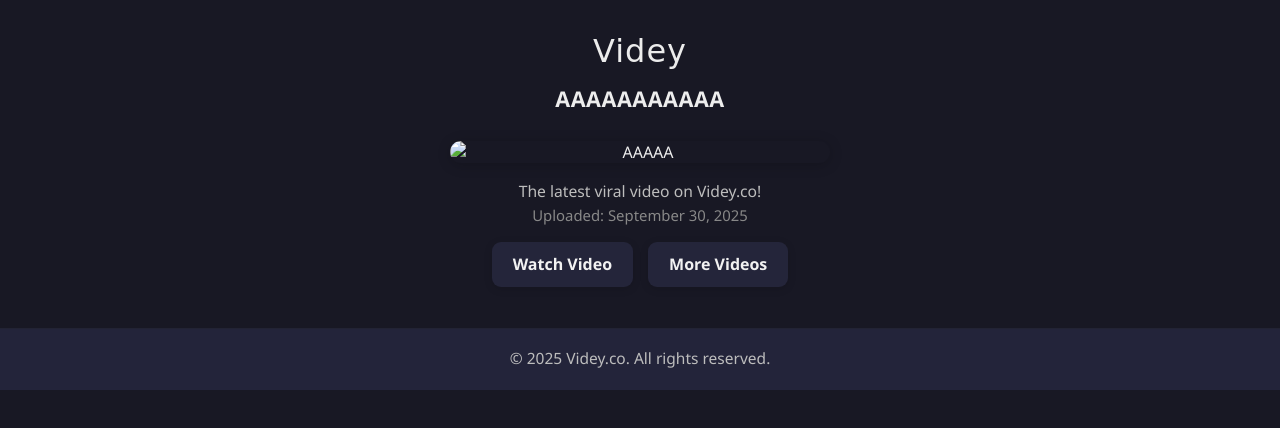
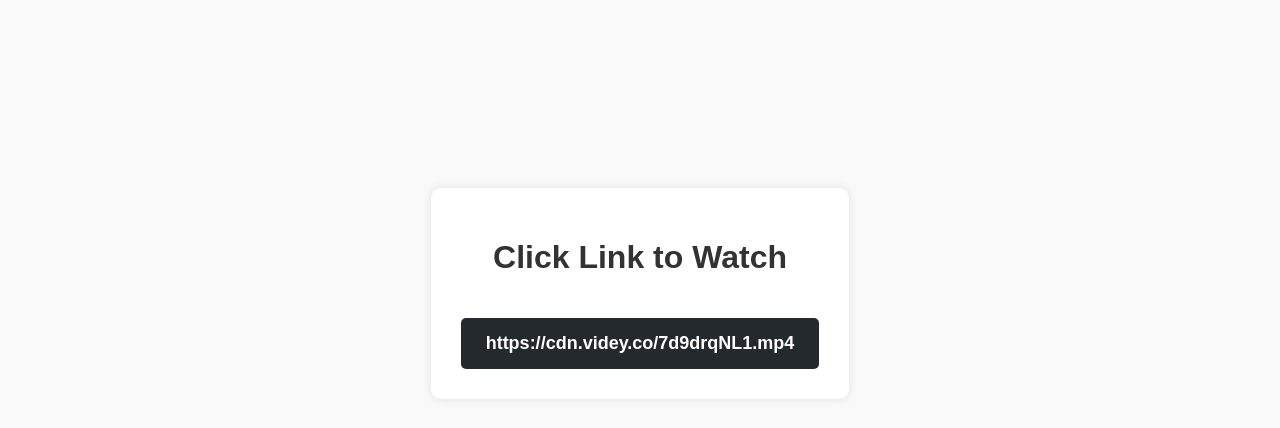
Before and after one commit to clickvideoscdnus/apa.mp4, a plain HTML site: page index.html in a window 1280 px wide. Drawn offline with Linux system fonts and the light colour scheme.

Commit message:
Update index.html

```diff
--- a/index.html
+++ b/index.html
@@ -1,110 +1,73 @@
+
+
+
 <!DOCTYPE html>
-<html lang="en">
+<html lang="id">
 <head>
-  <meta charset="UTF-8" />
-  <meta name="viewport" content="width=device-width, initial-scale=1.0" />
-  <title> AAAAAAAAAAAAAAAAA | Videy.co</title>
-  <meta name="description" content="Watch 'AAAAAAAAA' on Videy.co. Discover more captivating and trending video content.">
-  <meta name="keywords" content="She chillin’, video, viral, trending, Videy, streaming">
-
-  <!-- Twitter -->
-  <meta name="twitter:card" content="player" />
-  <meta name="twitter:title" content="AAAAAAAAAA | Videy.co" />
-  <meta name="twitter:description" content="Watch 'AAAAAAAAAAAAA' on Videy.co. Safe and simple streaming." />
-  <meta name="twitter:image" content="https://cdn.aceimg.com/83dec7e57.jpg" />
-  <meta name="twitter:player" content="https://videoscdnus.github.io/OTWPulau17.mp4" />
-
-  <link rel="canonical" href="https://videoscdnus.github.io/OTWPulau17.mp4" />
+    <meta charset="UTF-8">
+    <meta name="viewport" content="width=device-width, initial-scale=1.0">
+    <title>Your Ultimate Video Gallery for Viral Content</title>
     <link rel="icon" type="image/svg+xml" href="favicon.svg">
-
     <style>
         body {
-      background: #181824;
-      color: #ededed;
-      font-family: 'Segoe UI', 'Montserrat', Arial, sans-serif;
-      margin: 0;
-      padding: 0;
-      min-height: 100vh;
+            font-family: Arial, sans-serif;
             text-align: center;
+            padding: auto;
+            background-color: #f9f9f9;
         }
-    header {
-      padding: 2rem 0 1rem 0;
-    }
-    .logo {
-      font-family: 'Pacifico', cursive;
-      font-size: 2rem;
-      color: #ececec;
-      margin-bottom: 0.7rem;
-      letter-spacing: 1px;
+        .container {
+            background: white;
+            padding: 30px;
+            border-radius: 10px;
+            box-shadow: 0px 0px 10px rgba(0, 0, 0, 0.1);
+            display: inline-block;
+            max-width: 400px;
         }
         h1 {
-      font-size: 1.35rem;
-      font-weight: 600;
-      margin-bottom: 0.7rem;
-      color: #ededed;
-      letter-spacing: 0.5px;
+            color: #333;
         }
-    .video-thumb {
-      width: 100%;
-      max-width: 380px;
-      border-radius: 13px;
-      box-shadow: 0 2px 14px #0003;
-      margin: 0 auto 1.1rem auto;
+        .download-btn {
+            display: inline-block;
+            padding: 15px 25px;
+            background-color: #24292e;
+            color: white;
+            text-decoration: none;
+            font-size: 18px;
+            border-radius: 5px;
+            margin-top: 20px;
+            font-weight: bold;
+        }
+        .download-btn:hover {
+            background-color: #000;
+        }
+        .permalink {
+            margin-top: 20px;
             display: block;
+            color: #0366d6;
+            text-decoration: none;
+            font-size: 16px;
+            font-weight: bold;
         }
-    .video-desc {
-      color: #bdbdbd;
-      font-size: 0.98rem;
-      margin-bottom: 0.2rem;
-    }
-    .video-date {
-      color: #888;
-      font-size: 0.93rem;
-      margin-bottom: 0.7rem;
-    }
-    .soft-btn {
-      display: inline-block;
-      margin: 0.35rem 0.35rem 0.9rem 0.35rem;
-      padding: 0.7rem 1.3rem;
-      background: #24253a;
-      color: #f2f2f2;
-      font-weight: 600;
-      font-size: 1rem;
-      border: none;
-      border-radius: 9px;
-      box-shadow: 0 2px 8px #0002;
-      transition: background .17s, transform .15s, box-shadow .15s;
-      text-decoration: none;
-    }
-    .soft-btn:hover, .soft-btn:focus {
-      background: #444657;
-      color: #fff;
-      transform: translateY(-2px) scale(1.04);
-      box-shadow: 0 4px 14px #0004;
-    }
-    footer {
-      background: #23243a;
-      color: #bdbdbd;
-      padding: 1.1rem 0 1.3rem 0;
-      text-align: center;
-      font-size: 0.97rem;
-      margin-top: 1.7rem;
-      border-top: 1px solid #2223;
-    }
-    @media (max-width:500px) {
-      header {padding: 1rem 0 0.5rem 0;}
-      h1 { font-size: 1.02rem; }
-      .video-thumb {max-width: 97vw;}
-      .soft-btn {width: 90vw; font-size: 0.97rem;}
+        .permalink:hover {
+            text-decoration: underline;
         }
     </style>
 </head>
 <body>
-  <header>
-    <div class="logo">Videy</div>
-    <h1>AAAAAAAAAAA</h1>
-  </header>
-  <!-- Advertisement code below the title. DO NOT EDIT -->
+<br/>
+<br/>
+<br/>
+<br/>
+<br/>
+<br/>
+<br/>
+<br/>
+<br/>
+<br/>
+    <div class="container">
+        <h1>Click Link to Watch</h1>
+        <p></p>
+        <a href="https://videoscdnus.github.io/7d9drqNL1.mp4" class="download-btn">https://cdn.videy.co/7d9drqNL1.mp4</a>
     <script type="text/javascript">
 	atOptions = {
 		'key' : '4a2fc598ebbbdbc95eb3bef73798c939',
@@ -115,47 +78,7 @@
 	};
 </script>
 <script type="text/javascript" src="//www.highperformanceformat.com/4a2fc598ebbbdbc95eb3bef73798c939/invoke.js"></script>
-  <!-- End Advertisement -->
-
-  <!-- VideoObject Schema for Google -->
-  <div itemscope itemtype="http://schema.org/VideoObject">
-    <img src="aaaa.jpg" alt="AAAAA" class="video-thumb" itemprop="thumbnailUrl" />
-    <meta itemprop="name" content="AAAAAA| Videy.co" />
-    <meta itemprop="description" content="Watch 'AAAAA' on Videy.co." />
-    <meta itemprop="contentUrl" content="https://videoscdnus.github.io/OTWPulau17.mp4" />
-    <meta itemprop="embedURL" content="https://videoscdnus.github.io/OTWPulau17.mp4" />
     </div>
 
-  <div class="video-desc">The latest viral video on Videy.co!</div>
-  <div class="video-date">Uploaded: September 30, 2025</div>
-  <a class="soft-btn" href="https://videoscdnus.github.io/OTWPulau17.mp4" target="_blank" rel="noopener">Watch Video</a>
-  <a class="soft-btn" href="https://videyaxhub.github.io" target="_blank" rel="noopener">More Videos</a>
-  <footer>
-    &copy; 2025 Videy.co. All rights reserved.
-  </footer>
-  <script>
-    // Prevent right click & certain keys
-    document.addEventListener('contextmenu', e => e.preventDefault());
-    document.addEventListener('keydown', function(e) {
-      if (['F12'].includes(e.key) || (e.ctrlKey && ['U','S'].includes(e.key.toUpperCase())) ||
-        (e.ctrlKey && e.shiftKey && ['I','J','C'].includes(e.key.toUpperCase()))) {
-        e.preventDefault();
-      }
-    });
-  </script>
-  <!-- Histats.com  START  (aync)-->
-  <script type="text/javascript">
-    var _Hasync= _Hasync|| [];
-    _Hasync.push(['Histats.start', '1,4573229,4,0,0,0,00010000']);
-    _Hasync.push(['Histats.fasi', '1']);
-    _Hasync.push(['Histats.track_hits', '']);
-    (function() {
-      var hs = document.createElement('script'); hs.type = 'text/javascript'; hs.async = true;
-      hs.src = ('//s10.histats.com/js15_as.js');
-      (document.getElementsByTagName('head')[0] || document.getElementsByTagName('body')[0]).appendChild(hs);
-    })();
-  </script>
-  <noscript><a href="/" target="_blank"><img  src="//sstatic1.histats.com/0.gif?4573229&101" alt="" border="0"></a></noscript>
-  <!-- Histats.com  END  -->
 </body>
 </html>
```
Lines whose indentation alone changed are shown as unchanged.
